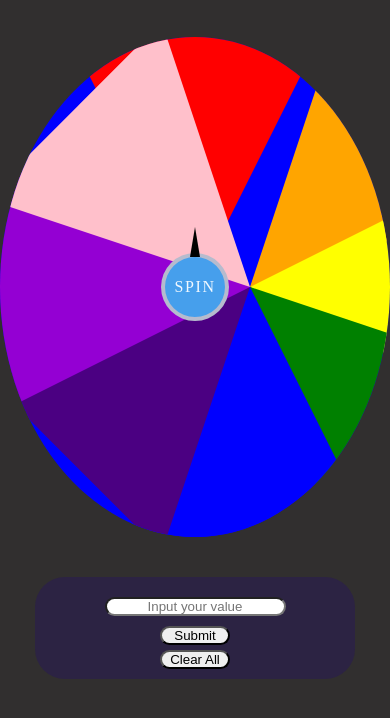
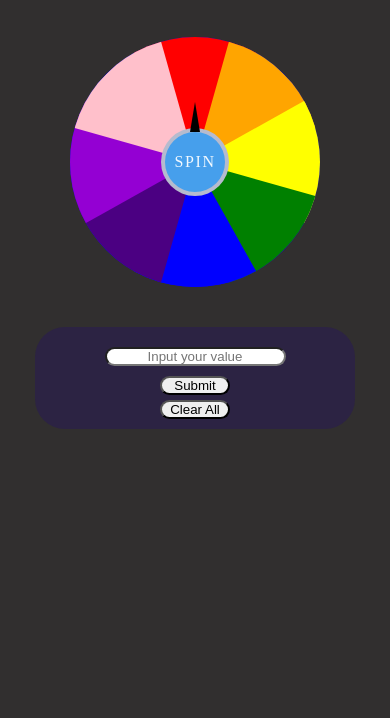
Before and after one commit to VOLTA007/Spinner, a plain HTML site: page index.html in a window 390 px wide. Shown: the part 40-758 px from the top of the page. Drawn offline with Linux system fonts and the light colour scheme.

Commit message:
Update style.css

```diff
--- a/style.css
+++ b/style.css
@@ -197,3 +197,24 @@ body{
     height: auto;
     margin-top: 5px;
 }
+
+
+@media (max-width: 1199px) {
+    .wheel{
+        width: 250px;
+    height: 250px;
+    }
+
+    .wheel div {
+        position: absolute;
+        height: 50%;
+        width: 140px;
+        transform-origin: bottom;
+        clip-path: polygon(100% 0, 50% 100%, 0 0);
+        transform: translateX(-50%);
+        display: flex;
+        align-items: center;
+        justify-content: center;
+        left: 55px;
+    }
+}
```
